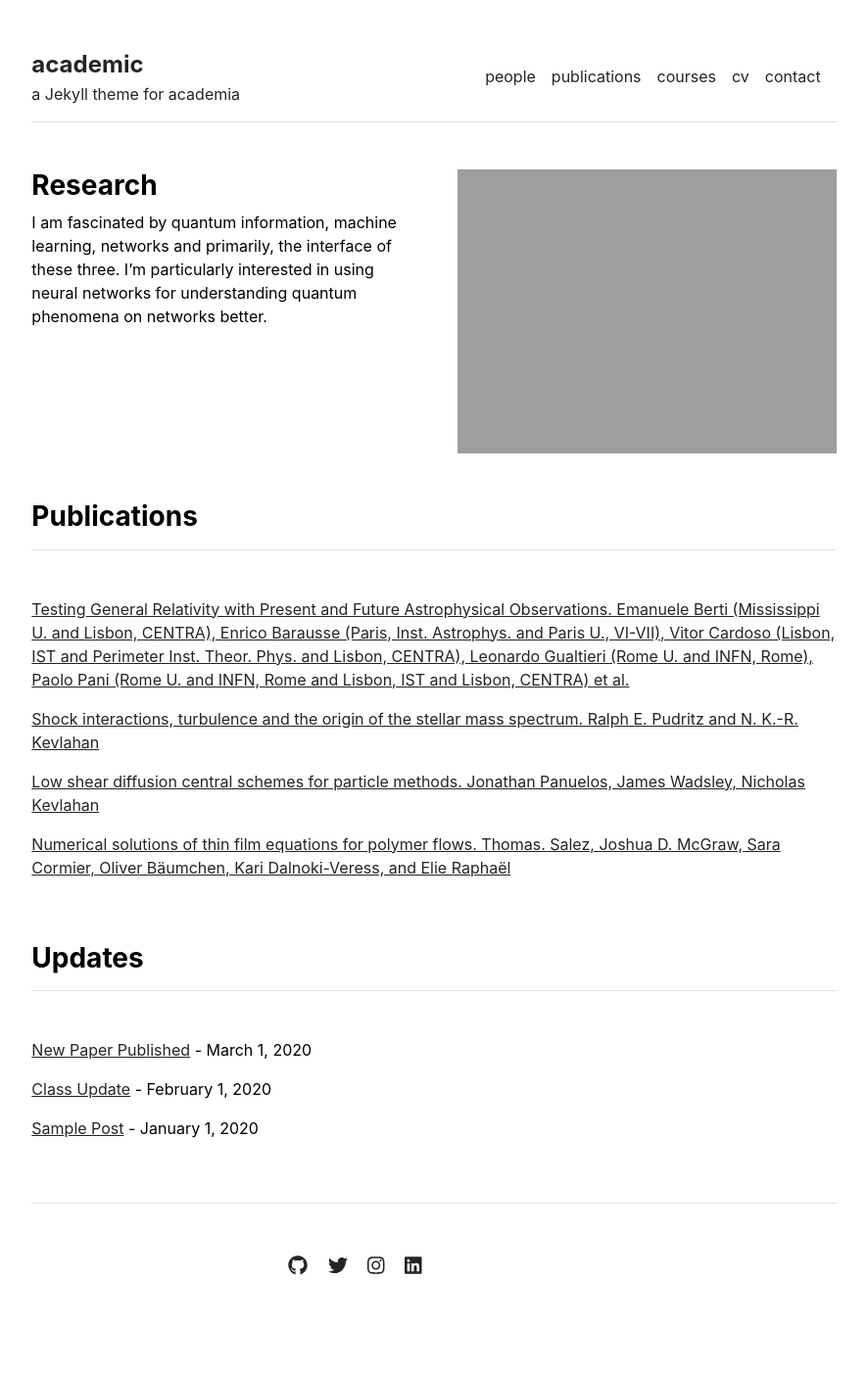
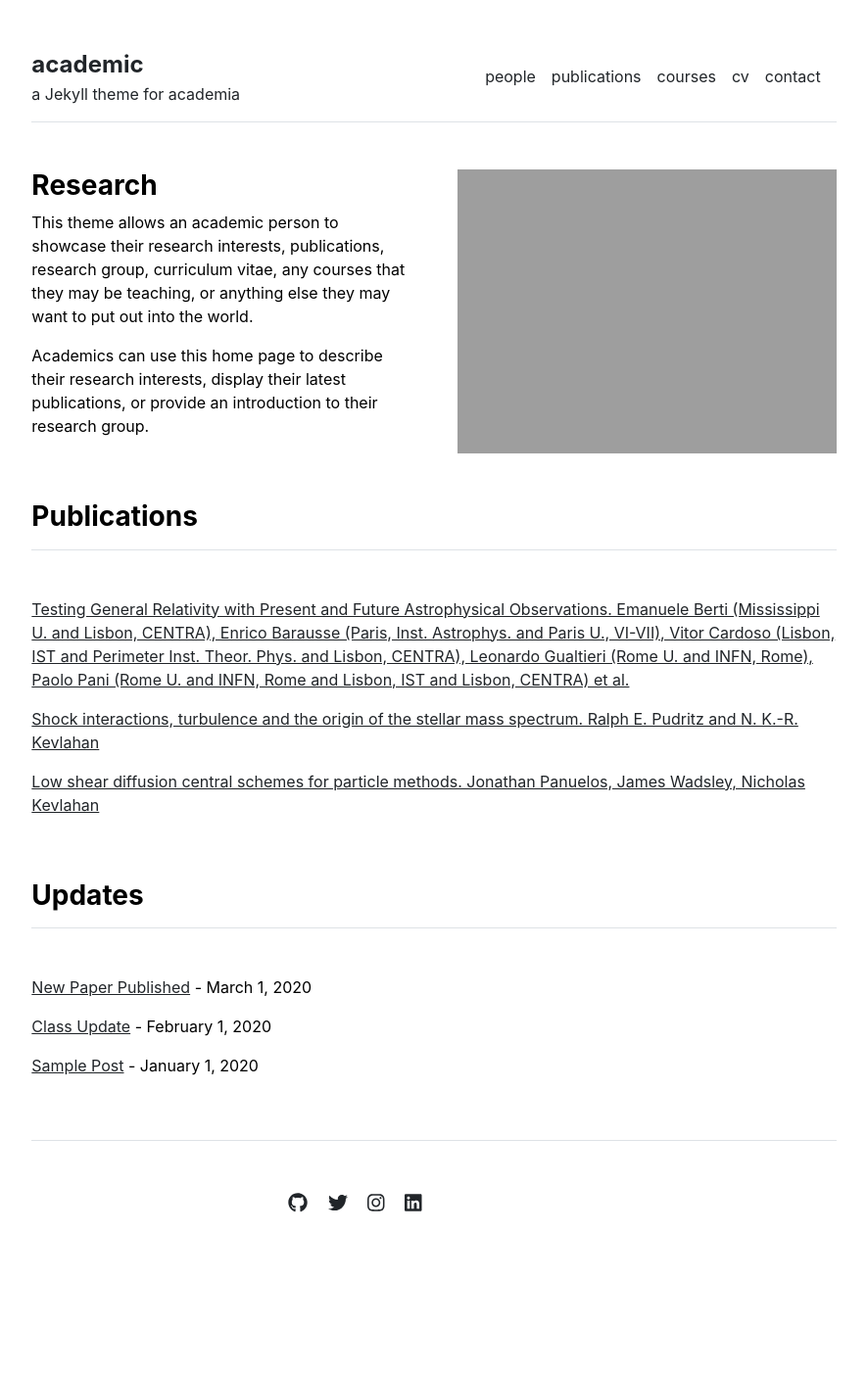
Before and after one commit to tkrivachy/tkrivachy.github.io, a Jekyll site: the page built from index.md, in a window 1280 px wide. Shown: the whole page at 98% size, without its empty margins (197-1082 px from the left). Built offline with Jekyll 4.4.1, drawn with Linux system fonts in a browser that asks for light colours; after the commit the page ends 1339 px from its top, so only the background shows below that.

Commit message:
reverted

```diff
--- a/index.md
+++ b/index.md
@@ -1,6 +1,8 @@
 ---
 layout: home
-title: "Tamás Kriváchy's academic website"
+title: "Home"
 ---
 
-I am fascinated by quantum information, machine learning, networks and primarily, the interface of these three. I'm particularly interested in using neural networks for understanding quantum phenomena on networks better.
+This theme allows an academic person to showcase their research interests, publications, research group, curriculum vitae, any courses that they may be teaching, or anything else they may want to put out into the world.
+
+Academics can use this home page to describe their research interests, display their latest publications, or provide an introduction to their research group.
```
